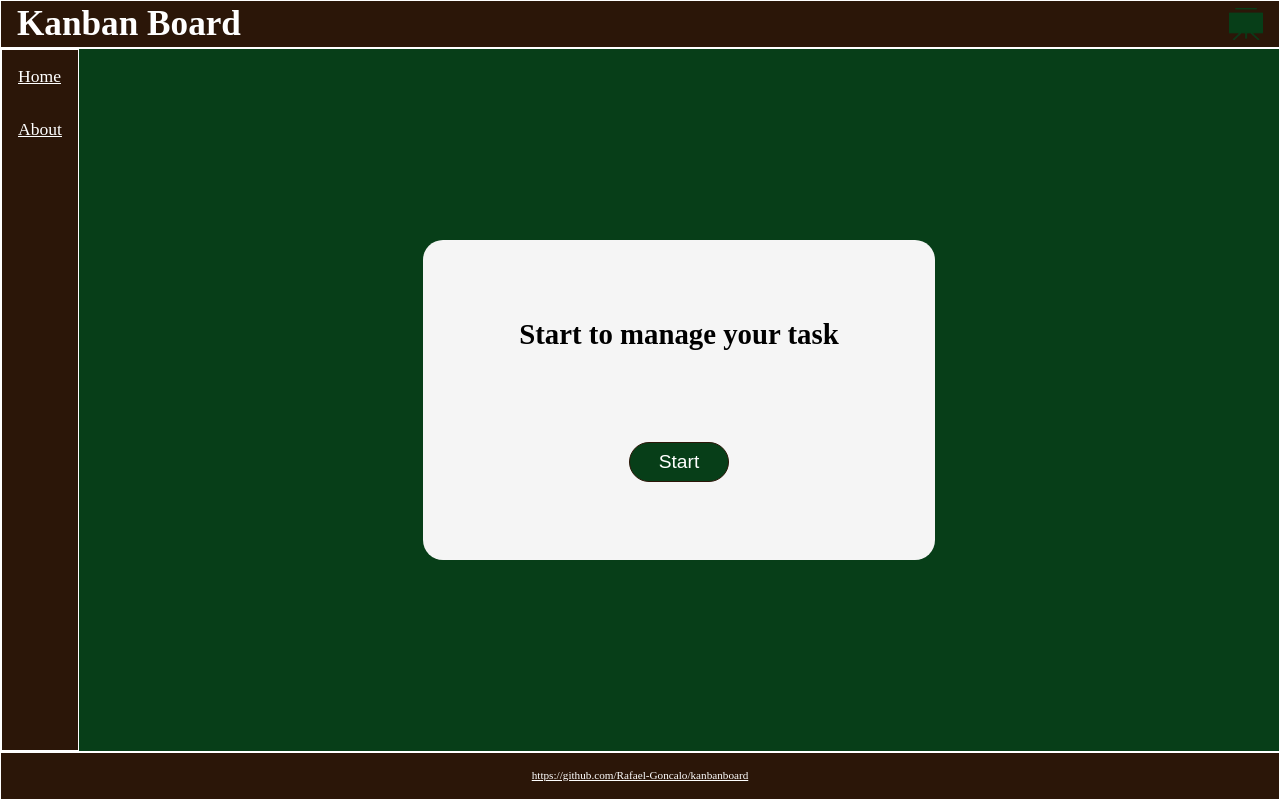
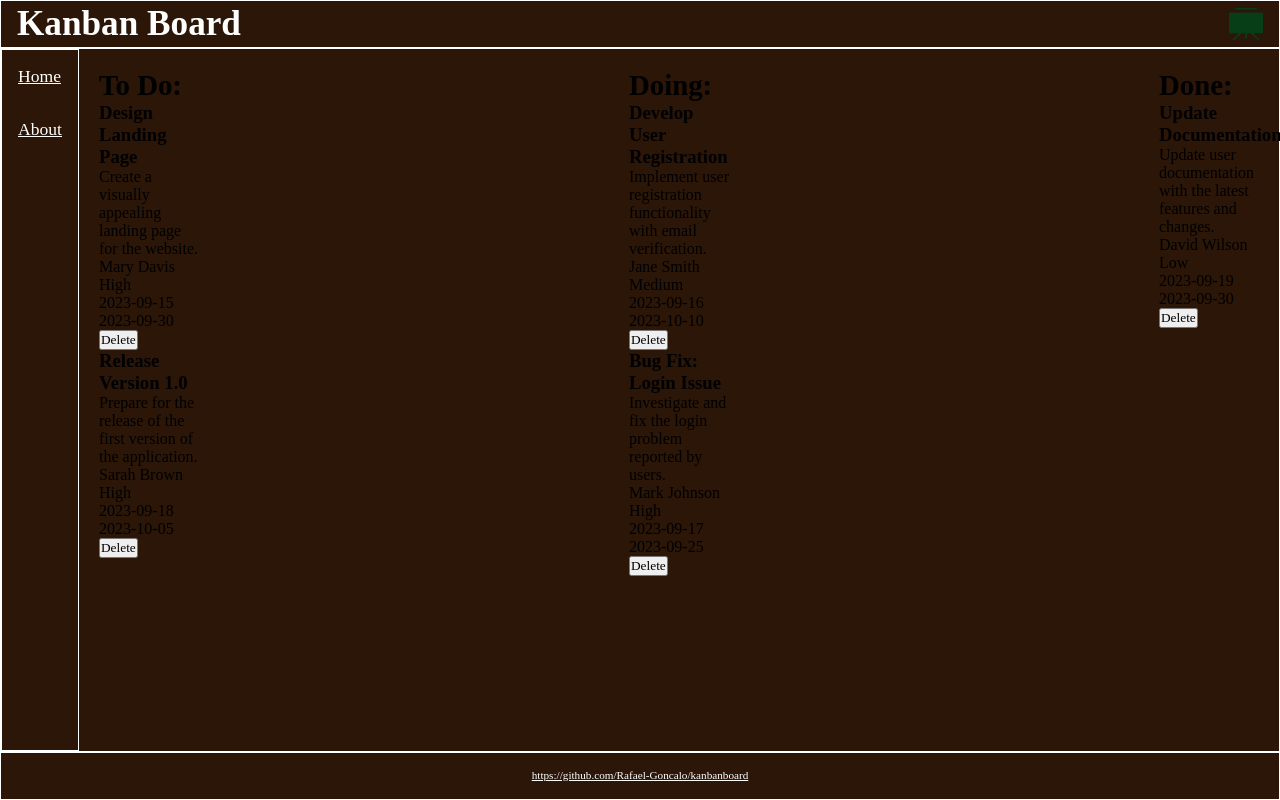
Before and after one commit to Rafael-Goncalo/kanbanboard, a React (Vite) app in the folder Kanbanboard/: page / in a window 1280 px wide. Built offline with nearby package versions, Linux system fonts and the light colour scheme.

Commit message:
third commit

```diff
--- a/Kanbanboard/src/App.css
+++ b/Kanbanboard/src/App.css
@@ -1,4 +1,5 @@
 *{
+  font-family: Chalkduster;
   margin:0;
   padding: 0;
   box-sizing: border-box;
@@ -106,3 +107,14 @@ footer {
   background-color: #0f9239;
   color: white;
 }
+
+.list-container{
+  padding: 20px;
+  width: 100%;
+  display: flex;
+  justify-content: space-between;
+}
+.toDo-container, .doing-container, .done-container{
+  width: 100px;
+  /* justify-content: space-between; */
+}
--- a/Kanbanboard/src/App.jsx
+++ b/Kanbanboard/src/App.jsx
@@ -1,22 +1,40 @@
 import './App.css'
+import React, { useState } from 'react'
+import kanbanData from './assets/kanban.json'
+import { Doing } from './components/Doing'
+import { Done } from './components/Done'
 import { Footer } from './components/Footer'
 import { Navbar } from './components/Navbar'
 import { Sidebar } from './components/Sidebar'
+import { ToDo } from './components/ToDo'
+
 
 
 function App() {
+  const [data, setKanbanData] = useState(kanbanData)
+const deleteTask = taskId => {
+  const taskFiltered = kanbanData.filter(oneKanban => {
+      return taskId !== oneKanban.id
+  })
+  setKanbanData(taskFiltered);
 
-
+}
+console.log(data);
   return (
     <div className='container'>
     <Navbar/>
     <div className="main-container">
       <Sidebar/>
-      <div className="content">
+      {/* <div className="content">
         <div className="start">
           <h2>Start to manage your task</h2>
           <button className='btn btn-start'>Start</button>
           </div>
+      </div> */}
+      <div className="list-container">
+        <ToDo kanbanData = {data} deleteTask = {deleteTask}/>
+        <Doing kanbanData = {data} deleteTask = {deleteTask}/>
+        <Done kanbanData = {data} deleteTask = {deleteTask}/>
       </div>
     </div>
 
--- /dev/null
+++ b/Kanbanboard/src/assets/kanban.json
@@ -0,0 +1,52 @@
+[
+    {
+      "id": "1",
+      "title": "Design Landing Page",
+      "description": "Create a visually appealing landing page for the website.",
+      "assignee": "Mary Davis",
+      "status": "To Do",
+      "priority": "High",
+      "createdDate": "2023-09-15",
+      "dueDate": "2023-09-30"
+    },
+    {
+      "id": "2",
+      "title": "Develop User Registration",
+      "description": "Implement user registration functionality with email verification.",
+      "assignee": "Jane Smith",
+      "status": "In Progress",
+      "priority": "Medium",
+      "createdDate": "2023-09-16",
+      "dueDate": "2023-10-10"
+    },
+    {
+      "id": "3",
+      "title": "Bug Fix: Login Issue",
+      "description": "Investigate and fix the login problem reported by users.",
+      "assignee": "Mark Johnson",
+      "status": "In Progress",
+      "priority": "High",
+      "createdDate": "2023-09-17",
+      "dueDate": "2023-09-25"
+    },
+    {
+      "id": "4",
+      "title": "Release Version 1.0",
+      "description": "Prepare for the release of the first version of the application.",
+      "assignee": "Sarah Brown",
+      "status": "To Do",
+      "priority": "High",
+      "createdDate": "2023-09-18",
+      "dueDate": "2023-10-05"
+    },
+    {
+      "id": "5",
+      "title": "Update Documentation",
+      "description": "Update user documentation with the latest features and changes.",
+      "assignee": "David Wilson",
+      "status": "Done",
+      "priority": "Low",
+      "createdDate": "2023-09-19",
+      "dueDate": "2023-09-30"
+    }
+  ]
--- /dev/null
+++ b/Kanbanboard/src/components/Doing.jsx
@@ -0,0 +1,22 @@
+import React from 'react'
+import { ItemCard } from './ItemCard'
+
+export const Doing = (props) => {
+    const { kanbanData, deleteTask } = props
+  return (
+    <>
+    <div className="doing-container">
+        <h2>Doing:</h2>
+        {kanbanData.map( oneKanban => {
+            if(oneKanban.status === 'In Progress')
+                {
+                    return (
+                        <ItemCard oneKanban= {oneKanban} deleteTask={deleteTask}/>
+                    )
+
+                 }
+            })
+            }
+    </div></>
+  )
+}
--- /dev/null
+++ b/Kanbanboard/src/components/Done.jsx
@@ -0,0 +1,26 @@
+import React from 'react'
+import { ItemCard } from './ItemCard'
+
+export const Done = (props) => {
+    const { kanbanData, deleteTask} = props
+  return (
+       <>
+            <div className="done-container">
+                <h2>Done:</h2>
+                {kanbanData.map( oneKanban => {
+                    if(oneKanban.status === 'Done')
+                    {
+                        return (
+
+                         <ItemCard oneKanban= {oneKanban} deleteTask={deleteTask}/>
+                    )
+
+                    }
+
+                })}
+
+            </div>
+        </>
+      )
+
+}
--- /dev/null
+++ b/Kanbanboard/src/components/ItemCard.jsx
@@ -0,0 +1,19 @@
+import React from 'react'
+
+export const ItemCard = (props) => {
+    const { oneKanban , deleteTask} =props
+  return (
+    <div key={oneKanban.id} className="card-container">
+        <h3>{oneKanban.title}</h3>
+        <p>{oneKanban.description}</p>
+        <p>{oneKanban.assignee}</p>
+        <p>{oneKanban.priority}</p>
+        <p>{oneKanban.createdDate}</p>
+        <p>{oneKanban.dueDate}</p>
+        <button onClick={() =>
+            deleteTask(oneKanban.id)
+        }>Delete</button>
+    </div>
+
+  )
+}
--- /dev/null
+++ b/Kanbanboard/src/components/ToDo.jsx
@@ -0,0 +1,27 @@
+
+import React from 'react'
+import { ItemCard } from './ItemCard'
+
+export const ToDo = (props) => {
+    const { kanbanData, deleteTask } = props
+
+  return (
+    <>
+        <div className="toDo-container">
+            <h2>To Do:</h2>
+            {kanbanData.map( oneKanban => {
+                if(oneKanban.status === 'To Do')
+                {
+                    return (
+
+                     <ItemCard oneKanban= {oneKanban} deleteTask={deleteTask}/>
+                )
+
+                }
+
+            })}
+
+        </div>
+    </>
+  )
+}
```
